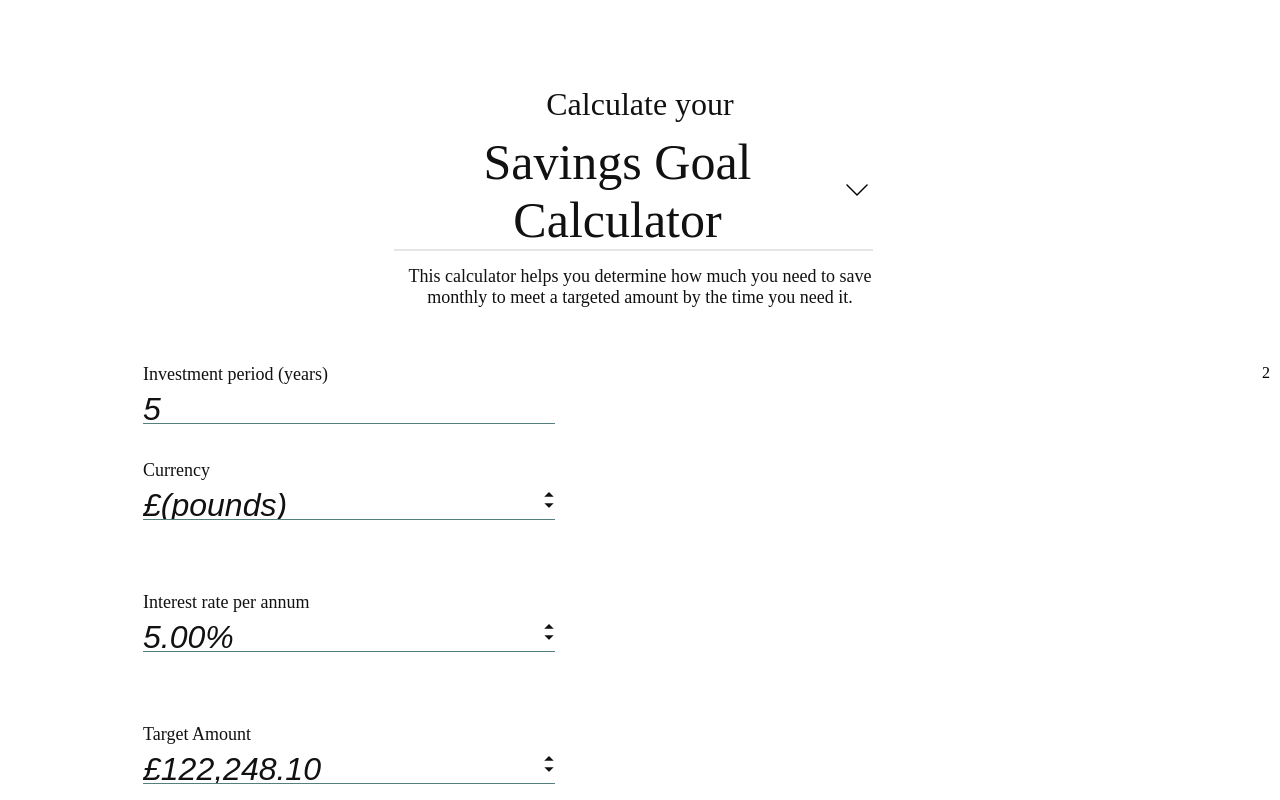
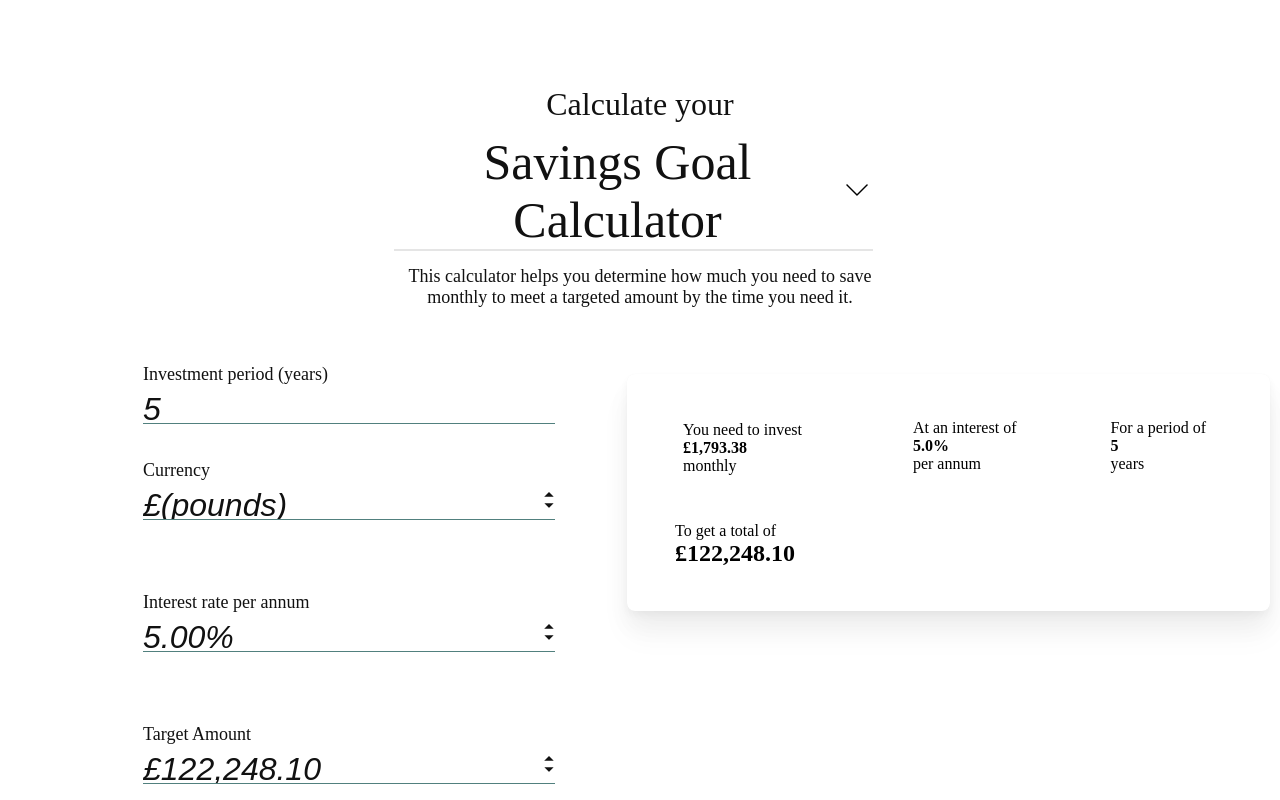
Before and after one commit to victory-nwawunze/clone-financial-website, a React (Create React App) app: page /moneyAfrica/MoneyAfricaSavingInvestmentPage in a window 1280 px wide. Shown: the top 800 px of the page. Built offline with nearby package versions, Linux system fonts and the light colour scheme.

Commit message:
Creating MoneyAfricaSavingInvestmentPage

```diff
--- a/src/components/MoneyAfricaSavingInvestmentPage/MoneyAfricaSavingInvestmentPage.js
+++ b/src/components/MoneyAfricaSavingInvestmentPage/MoneyAfricaSavingInvestmentPage.js
@@ -79,7 +79,33 @@ const MoneyAfricaSavingInvestmentPage = () => {
               </div>
             </div>
           </div>
-          <div>2</div>
+          <div>
+            <div className="MoneyAfricaSavingInvestmentCardStyles">
+              <div className="MoneyAfricaSavingInvestmentInnerTextCardStyles">
+                <div className="df">
+                  <div className="MarginMoneyAfricaSavingTextOne">
+                    <p>You need to invest</p>
+                    <h4>£1,793.38</h4>
+                    <p>monthly</p>
+                  </div>
+                  <div className="MarginMoneyAfricaSavingTextTwo">
+                    <p>At an interest of</p>
+                    <h4>5.0%</h4>
+                    <p>per annum</p>
+                  </div>
+                  <div className="MarginMoneyAfricaSavingTextThree">
+                    <p>For a period of</p>
+                    <h4>5 </h4>
+                    <p>years</p>
+                  </div>
+                </div>
+              </div>
+              <div className="MoneyAfricaTotalAmountTextStyles">
+                <p>To get a total of</p>
+                <h2>£122,248.10</h2>
+              </div>
+            </div>
+          </div>
         </div>
       </div>
     </React.Fragment>
--- a/src/index.css
+++ b/src/index.css
@@ -1853,11 +1853,49 @@ input:checked+.slider:before {
   color: #111111;
   padding-bottom: 10px;
 }
-.MarginForAllTheInputField{
+
+.MarginForAllTheInputField {
   margin-bottom: 36px;
 }
+
 .PositionDropdownImage {
   position: relative;
   left: 390px;
   top: -36px;
 }
+
+/* .MarginMoneyAfricaSavingTextOne{
+
+} */
+.MoneyAfricaSavingInvestmentCardStyles {
+  background: #FFFFFF;
+  box-shadow: 0px 24px 32px rgba(0, 0, 0, 0.04), 0px 16px 24px rgba(0, 0, 0, 0.04), 0px 4px 8px rgba(0, 0, 0, 0.04), 0px 0px 1px rgba(0, 0, 0, 0.04);
+  border-radius: 8px;
+}
+
+.MoneyAfricaSavingInvestmentInnerTextCardStyles {
+  margin-top: 10px;
+  margin-right: 10px;
+  margin-left: 10px;
+}
+
+.MarginMoneyAfricaSavingTextOne {
+  padding-top: 47px;
+  padding-left: 46px;
+  padding-right: 94px;
+}
+.MarginMoneyAfricaSavingTextTwo{
+    padding-top: 45px;
+    padding-left: 17px;
+    padding-right: 84px;
+}
+.MarginMoneyAfricaSavingTextThree{
+padding-top: 45px;
+    padding-left: 10px;
+    padding-right: 54px;
+}
+.MoneyAfricaTotalAmountTextStyles{
+  padding-top: 47px;
+    padding-left: 48px;
+    padding-bottom: 44px;
+}
```
Lines whose indentation alone changed are shown as unchanged.
